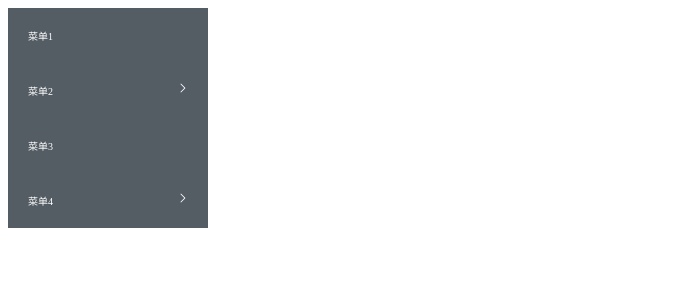
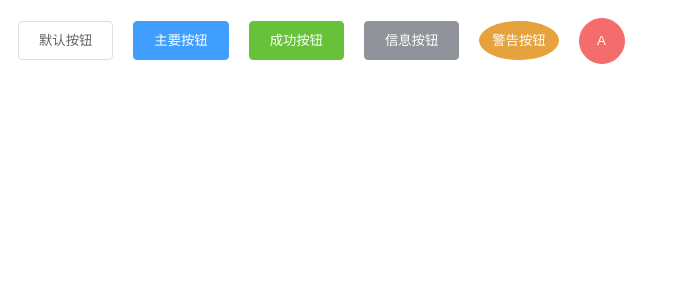
Before and after one commit to Bi8Biu/Lamb-UI, a Vue app: page / in a window 1280 px wide. Shown: the top 300 px of the page, without its empty margins (0-680 px from the left). Built offline with nearby package versions, Linux system fonts and the light colour scheme.

Commit message:
完成 Link 组件 和 Button 组件

```diff
--- /dev/null
+++ b/Lamb-UI/Button/index.vue
@@ -0,0 +1,124 @@
+<!--
+ * @Explain: xxx
+ * @Author: SuperLy
+ * @LastEditors: SuperLy
+ * @Date: 2022-03-05 10:58:38
+ * @LastEditTime: 2022-03-05 11:43:25
+ * @FilePath: \Lamb-UI\Lamb-UI\Button\index.vue
+-->
+<template>
+  <button
+    :class="[
+      'lb-button',
+      type,
+      round ? 'lb-btn-round' : '',
+      circle ? 'lb-btn-circle' : '',
+    ]"
+  >
+    <span>
+      <slot></slot>
+    </span>
+  </button>
+</template>
+
+<script lang="ts">
+import { defineComponent } from "vue";
+export default defineComponent({
+  name: "lb-button",
+  props: {
+    type: {
+      type: String,
+      default: "",
+    },
+    round: {
+      type: Boolean,
+      default: false,
+    },
+    circle: {
+      type: Boolean,
+      default: false,
+    },
+  },
+});
+</script>
+
+<style lang="scss" scoped>
+.lb-button {
+  display: inline-block;
+  padding: 12px 20px;
+  margin: 10px;
+  border: 1px solid #dcdfe6;
+  border-radius: 4px;
+  outline: none;
+  background: #fff;
+  color: #606266;
+  text-align: center;
+  line-height: 1;
+  cursor: pointer;
+  transition: all 0.1s;
+  white-space: nowrap;
+  box-sizing: border-box;
+  &.lb-btn-round {
+    border-radius: 20px;
+  }
+  &.lb-btn-circle {
+    padding: 12px;
+    border-radius: 50%;
+  }
+  &.primary {
+    color: #fff;
+    background-color: #409eff;
+    border-color: #409eff;
+  }
+  &.success {
+    color: #fff;
+    background-color: #67c23a;
+    border-color: #67c23a;
+  }
+  &.info {
+    color: #fff;
+    background-color: #909399;
+    border-color: #909399;
+  }
+  &.warning {
+    color: #fff;
+    background-color: #e6a23c;
+    border-color: #e6a23c;
+  }
+  &.danger {
+    color: #fff;
+    background-color: #f56c6c;
+    border-color: #f56c6c;
+  }
+  &:hover {
+    color: #409eff;
+    border-color: #c6e2ff;
+    background-color: #ecf5ff;
+    &.primary {
+      background: #66b1ff;
+      border-color: #66b1ff;
+      color: #fff;
+    }
+    &.success {
+      background: #5daf34;
+      border-color: #5daf34;
+      color: #fff;
+    }
+    &.info {
+      background: #82848a;
+      border-color: #82848a;
+      color: #fff;
+    }
+    &.warning {
+      background: #cf9236;
+      border-color: #cf9236;
+      color: #fff;
+    }
+    &.danger {
+      background: #dd6161;
+      border-color: #dd6161;
+      color: #fff;
+    }
+  }
+}
+</style>
--- /dev/null
+++ b/Lamb-UI/Link/index.vue
@@ -0,0 +1,122 @@
+<!--
+ * @Explain: xxx
+ * @Author: SuperLy
+ * @LastEditors: SuperLy
+ * @Date: 2022-03-05 09:30:49
+ * @LastEditTime: 2022-03-05 10:25:25
+ * @FilePath: \Lamb-UI\Lamb-UI\Link\index.vue
+-->
+<template>
+  <a
+    :class="[
+      'lb-link',
+      type,
+      underline ? 'is-underline' : '',
+      disabled ? 'is-disabled' : '',
+    ]"
+    :href="disabled ? 'javascript:void(0)' : href"
+    :target="disabled ? '_self' : target"
+  >
+    <span>
+      <slot></slot>
+    </span>
+  </a>
+</template>
+
+<script lang="ts">
+import { defineComponent } from "vue";
+export default defineComponent({
+  name: "lb-link",
+  props: {
+    href: {
+      type: String,
+      default: "#",
+    },
+    target: {
+      type: String,
+      default: "_black",
+    },
+    type: {
+      type: String,
+      default: "",
+    },
+    disabled: {
+      type: Boolean,
+      default: false,
+    },
+    underline: {
+      type: Boolean,
+      default: true,
+    },
+  },
+});
+</script>
+
+<style lang="scss" scoped>
+.lb-link {
+  color: #606266;
+  cursor: pointer;
+  font-size: 14px;
+  margin: 10px;
+  text-decoration: none;
+  &:hover {
+    color: #409eff;
+  }
+  &.primary {
+    color: #409eff;
+  }
+  &.success {
+    color: #67c23a;
+  }
+  &.warning {
+    color: #e6a23c;
+  }
+  &.danger {
+    color: #f56c6c;
+  }
+  &.info {
+    color: #909399;
+  }
+
+  &:hover.is-underline {
+    // text-decoration: underline;
+    border-bottom: 1px solid #409eff;
+    &.is-underline.primary {
+      border-bottom: 1px solid #409eff;
+    }
+    &.is-underline.success {
+      border-bottom: 1px solid #67c23a;
+    }
+    &.is-underline.warning {
+      border-bottom: 1px solid #e6a23c;
+    }
+    &.is-underline.danger {
+      border-bottom: 1px solid #f56c6c;
+    }
+    &.is-underline.info {
+      border-bottom: 1px solid #909399;
+    }
+  }
+
+  &.is-disabled {
+    color: #c0c4cc;
+    cursor: not-allowed;
+    border: none !important;
+  }
+  &.is-disabled.primary {
+    color: #a0cfff;
+  }
+  &.is-disabled.success {
+    color: #b3e19d;
+  }
+  &.is-disabled.warning {
+    color: #f3d19e;
+  }
+  &.is-disabled.danger {
+    color: #fab6b6;
+  }
+  &.is-disabled.info {
+    color: #c8c9cc;
+  }
+}
+</style>
--- a/Lamb-UI/index.ts
+++ b/Lamb-UI/index.ts
@@ -3,16 +3,19 @@
  * @Author: SuperLy
  * @LastEditors: SuperLy
  * @Date: 2022-03-03 17:25:12
- * @LastEditTime: 2022-03-04 18:20:47
+ * @LastEditTime: 2022-03-05 10:59:09
  * @FilePath: \Lamb-UI\Lamb-UI\index.ts
  */
 // 引入组件
 // import Button from './Button/index.vue';
 import lbSelector from './Selector/index.vue';
 import lbTreeMenu from './TreeMenu/index.vue';
+import lbLink from './Link/index.vue';
+import LbButton from './Button/index.vue';
+
 
 // 所有组件
-const Components = [lbSelector, lbTreeMenu];
+const Components = [lbSelector, lbTreeMenu, lbLink, LbButton];
 
 // 分别暴露组件，用于按需引入
 export const Selector = {
--- a/src/App.vue
+++ b/src/App.vue
@@ -3,7 +3,7 @@
  * @Author: SuperLy
  * @LastEditors: SuperLy
  * @Date: 2022-02-28 15:30:37
- * @LastEditTime: 2022-03-04 20:14:17
+ * @LastEditTime: 2022-03-05 11:45:01
  * @FilePath: \Lamb-UI\src\App.vue
 -->
 
@@ -14,9 +14,44 @@
     :selected="getSelectValue"
     placeholder="请选择框架"
   ></lb-selector> -->
-  <div style="width: 200px; font-size: 10px">
+  <!-- <div style="width: 200px; font-size: 10px">
     <lb-treeMenu :menu="menuData" :choose="chooseMenu"></lb-treeMenu>
-  </div>
+  </div> -->
+
+  <!-- <h1>有下划线</h1>
+  <lb-link href="https://element.eleme.io" target="_blank">默认链接</lb-link>
+  <lb-link type="primary">主要链接</lb-link>
+  <lb-link type="success">成功链接</lb-link>
+  <lb-link type="warning">警告链接</lb-link>
+  <lb-link type="danger">危险链接</lb-link>
+  <lb-link type="info">信息链接</lb-link>
+
+  <h1>无下划线</h1>
+  <lb-link href="https://element.eleme.io" :underline="false">
+    默认链接
+  </lb-link>
+  <lb-link type="primary" :underline="false">主要链接</lb-link>
+  <lb-link type="success" :underline="false">成功链接</lb-link>
+  <lb-link type="warning" :underline="false">警告链接</lb-link>
+  <lb-link type="danger" :underline="false">危险链接</lb-link>
+  <lb-link type="info" :underline="false">信息链接</lb-link>
+
+  <h1>禁用链接</h1>
+  <lb-link href="https://element.eleme.io" :disabled="true"> 默认链接 </lb-link>
+  <lb-link type="primary" :disabled="true">主要链接</lb-link>
+  <lb-link type="success" :disabled="true">成功链接</lb-link>
+  <lb-link type="warning" :disabled="true">警告链接</lb-link>
+  <lb-link type="danger" :disabled="true">危险链接</lb-link>
+  <lb-link type="info" :disabled="true">信息链接</lb-link> -->
+
+  <lb-button>默认按钮</lb-button>
+  <lb-button type="primary">主要按钮</lb-button>
+  <lb-button type="success">成功按钮</lb-button>
+  <lb-button type="info">信息按钮</lb-button>
+  <lb-button type="warning" :circle="true">警告按钮</lb-button>
+  <lb-button type="danger" :circle="true">
+    <div style="width: 20px; height: 20px; line-height: 20px">A</div>
+  </lb-button>
 </template>
 
 <script lang="ts">
```
Also changed, not shown: 1 other file (tests, documents, lock files or other folders).
